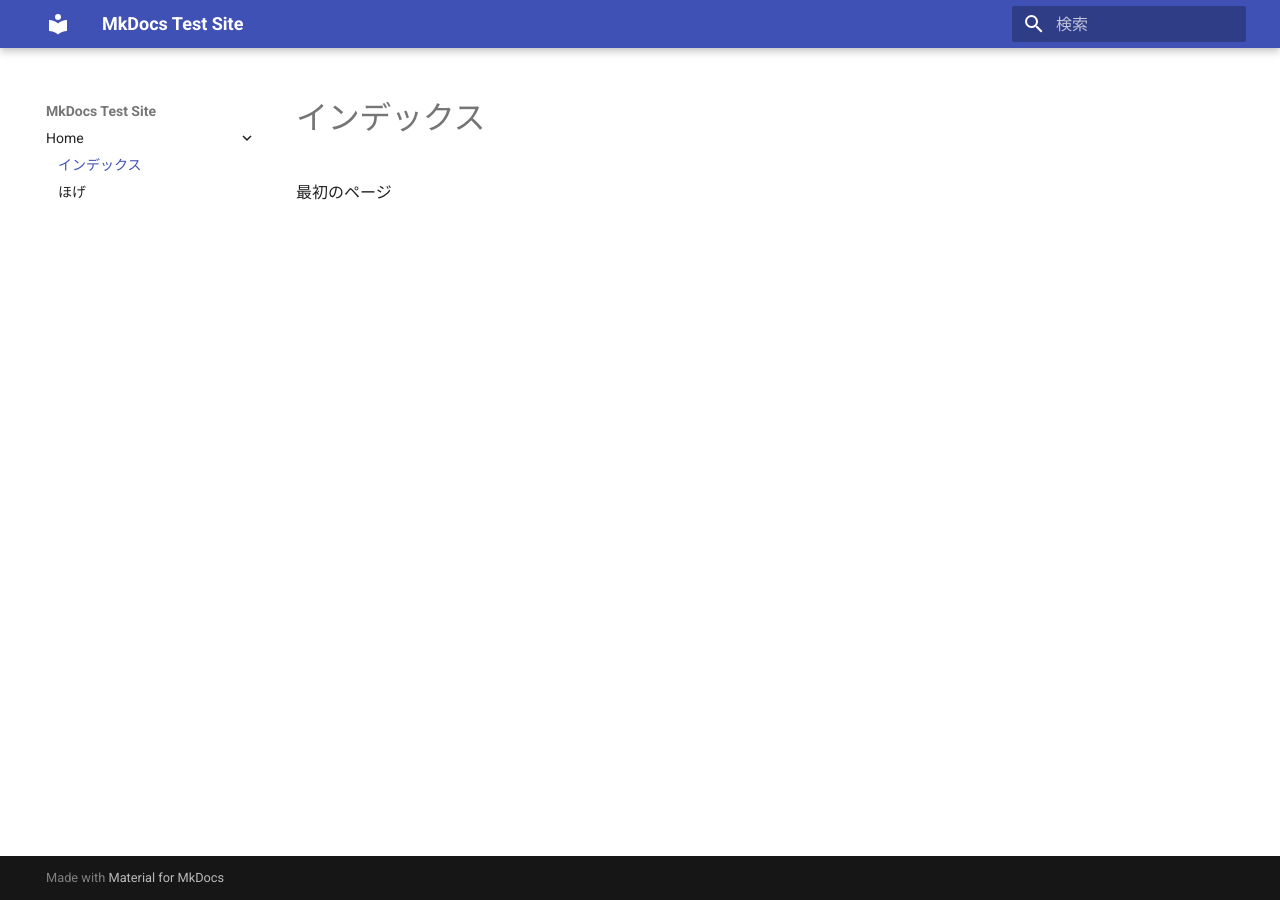
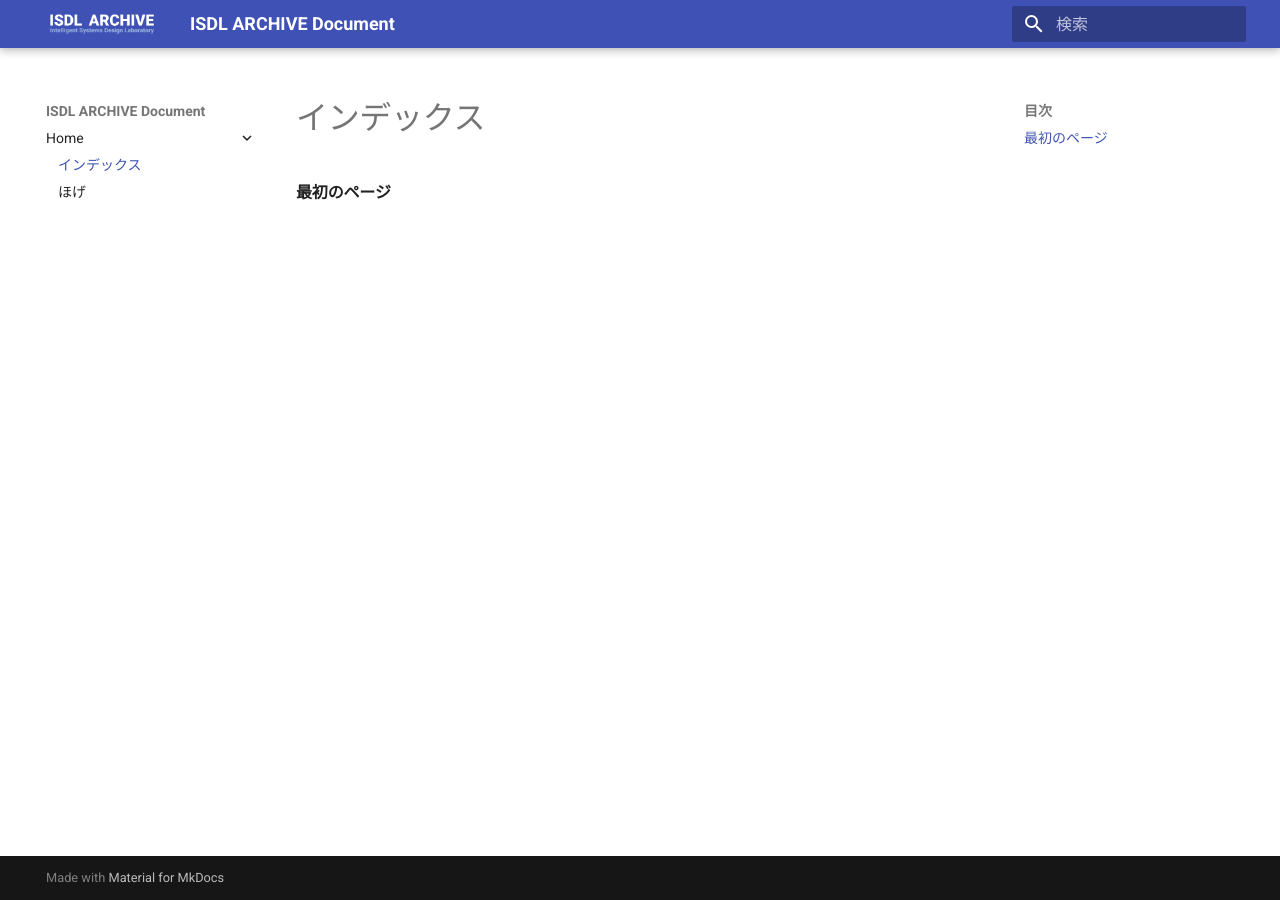
Before and after one commit to sg5314/MkDocs-practice, an MkDocs documentation site: the page built from src/index.md, in a window 1280 px wide. Built offline with MkDocs 1.6.1 and Material for MkDocs 9.7.7, drawn with Linux system fonts in a browser that asks for light colours.

Commit message:
add template

```diff
--- a/mkdocs.yml
+++ b/mkdocs.yml
@@ -5,11 +5,20 @@ nav:
       - ほげ: hoge.md
 
 # metadata
-site_name: MkDocs Test Site
+site_name: ISDL ARCHIVE Document
+theme:
+    logo: images/logo.png
+
+    name: material
+    # サイトの言語設定
+    language: ja
+    features:
+        # トップに戻るボタン
+        - navigation.top
 docs_dir: src
 use_directory_urls: false
 
-# theme
-theme:
-  name: material
-  language: ja
+
+
+markdown_extensions:
+    - admonition
--- a/src/index.md
+++ b/src/index.md
@@ -1,3 +1,3 @@
 # インデックス
 
-最初のページ
+#### 最初のページ
```
Also changed, not shown: src/hoge.md (+3 -0 lines), src/images/logo.png (added).
